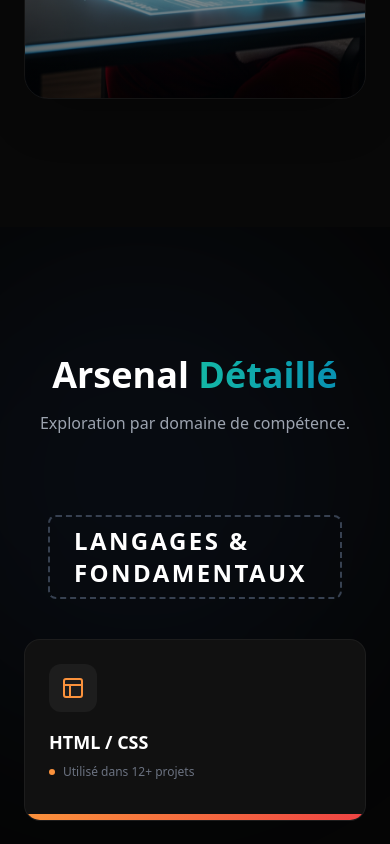
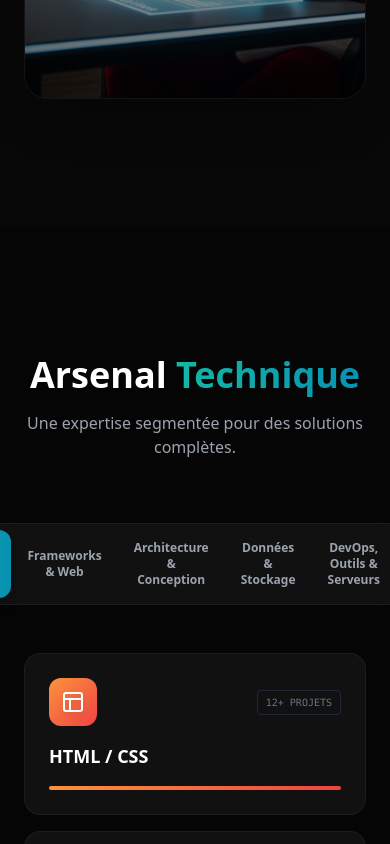
Before and after one commit to DevKosX/PortfolioV2_React, a React (Vite) app: page / in a window 390 px wide. Shown: the part 11156-12000 px from the top of the page. Built offline with nearby package versions, Linux system fonts and the light colour scheme.

Commit message:
amélioration de la fluidité de la section compétences

```diff
--- a/src/App.jsx
+++ b/src/App.jsx
@@ -219,6 +219,7 @@ const App = () => {
   const [selectedExperience, setSelectedExperience] = useState(null);
   const [activeTrip, setActiveTrip] = useState(null);
   const [currentTime, setCurrentTime] = useState(new Date());
+  const [activeCategory, setActiveCategory] = useState("Langages & Fondamentaux");
 
   // State pour l'animation "Scanner" de la section About
   const [scanComplete, setScanComplete] = useState(false);
@@ -1129,48 +1130,86 @@ const App = () => {
       </SectionWrapper>
 
       {/* --- STACK TECHNIQUE --- */}
-      <SectionWrapper id="stack" className={`py-32 ${themeClasses.sectionBgDarker} transition-colors duration-300 relative overflow-hidden`}>
-        <div className="absolute top-0 right-0 w-[500px] h-[500px] bg-blue-500/5 rounded-full blur-[100px] pointer-events-none" />
-        <div className="absolute bottom-0 left-0 w-[500px] h-[500px] bg-purple-500/5 rounded-full blur-[100px] pointer-events-none" />
-
+      <SectionWrapper id="stack" className={`py-32 ${themeClasses.sectionBgDarker} relative overflow-hidden`}>
   <div className="max-w-7xl mx-auto px-6 relative z-10">
-          <div className="space-y-20">
     <div className="text-center mb-16">
       <h2 className="text-4xl md:text-5xl font-extrabold mb-4">
-                 <span className={themeClasses.text}>Arsenal</span> <span className="text-transparent bg-clip-text bg-gradient-to-r from-teal-500 to-cyan-600">Détaillé</span>
+        <span className={themeClasses.text}>Arsenal</span> <span className="text-transparent bg-clip-text bg-gradient-to-r from-teal-500 to-cyan-600">Technique</span>
       </h2>
-               <p className={themeClasses.textMuted}>Exploration par domaine de compétence.</p>
+      <p className={themeClasses.textMuted}>Une expertise segmentée pour des solutions complètes.</p>
     </div>
-            {Object.entries(techStackStructured).map(([category, techs]) => (
-              <div key={category} className="relative">
-                <div className="flex items-center gap-6 mb-10">
-                  <div className={`h-px flex-1 ${isDarkMode ? 'bg-gradient-to-r from-transparent to-gray-800' : 'bg-gray-300'}`} />
-                  <span className={`text-2xl font-black uppercase tracking-widest ${themeClasses.text} border-2 border-dashed border-gray-700 px-6 py-2 rounded-lg`}>{category}</span>
-                  <div className={`h-px flex-1 ${isDarkMode ? 'bg-gradient-to-l from-transparent to-gray-800' : 'bg-gray-300'}`} />
-                </div>
-                <div className="grid grid-cols-1 sm:grid-cols-2 lg:grid-cols-3 xl:grid-cols-4 gap-6">
-                  {techs.map((tech) => (
-                    <div key={tech.name} className={`group relative ${themeClasses.cardBg} border ${themeClasses.cardBorder} rounded-2xl p-6 hover:border-transparent transition-all overflow-hidden`}>
-                      <div className={`absolute inset-0 bg-gradient-to-r ${tech.gradient} opacity-0 group-hover:opacity-100 transition-opacity duration-300 -z-10`} style={{ padding: '1px', borderRadius: '1rem' }}><div className={`w-full h-full ${themeClasses.cardBg} rounded-2xl`} /></div>
-                      <div className="flex items-center justify-between mb-4">
-                        <div className={`p-3 rounded-xl bg-white/5 ${tech.color} group-hover:scale-110 transition-transform`}>{tech.icon}</div>
-                      </div>
-                      <h4 className={`text-lg font-bold ${themeClasses.text} mb-2`}>{tech.name}</h4>
-                      <div className="flex items-center gap-2 text-xs text-gray-500 mb-4">
-                        <div className={`w-1.5 h-1.5 rounded-full bg-current ${tech.color}`} />
-                        <span>Utilisé dans {tech.projects} projets</span>
-                      </div>
-                      <div className="absolute bottom-0 left-0 w-full h-1.5 bg-gray-800">
-                        <div className={`h-full bg-gradient-to-r ${tech.gradient}`} style={{ width: '100%' }} />
-                      </div>
-                    </div>
+
+    {/* NAVIGATION FLUIDE (TABS) */}
+    <div className="flex justify-center mb-12">
+      <div className={`inline-flex p-1.5 rounded-2xl ${isDarkMode ? 'bg-white/5' : 'bg-gray-200'} backdrop-blur-md border ${themeClasses.cardBorder}`}>
+        {Object.keys(techStackStructured).map((cat) => (
+          <button
+            key={cat}
+            onClick={() => setActiveCategory(cat)}
+            className={`relative px-4 py-2.5 rounded-xl text-xs md:text-sm font-bold transition-all duration-300 ${
+              activeCategory === cat ? "text-white" : themeClasses.textMuted
+            }`}
+          >
+            {activeCategory === cat && (
+              <motion.div
+                layoutId="activeTab"
+                className="absolute inset-0 bg-gradient-to-r from-teal-500 to-cyan-600 rounded-xl shadow-lg"
+                transition={{ type: "spring", bounce: 0.2, duration: 0.6 }}
+              />
+            )}
+            <span className="relative z-10">{cat}</span>
+          </button>
         ))}
       </div>
     </div>
+
+    {/* GRILLE ANIMÉE FLUIDE */}
+    <div className="relative min-h-[500px]">
+      <AnimatePresence mode="wait">
+        <motion.div
+          key={activeCategory}
+          initial={{ opacity: 0, x: 20, filter: "blur(10px)" }}
+          animate={{ opacity: 1, x: 0, filter: "blur(0px)" }}
+          exit={{ opacity: 0, x: -20, filter: "blur(10px)" }}
+          transition={{ duration: 0.4, ease: "circOut" }}
+          className="grid grid-cols-1 sm:grid-cols-2 lg:grid-cols-3 xl:grid-cols-4 gap-4 md:gap-6"
+        >
+          {techStackStructured[activeCategory].map((tech, idx) => (
+            <motion.div
+              key={tech.name}
+              initial={{ opacity: 0, y: 20 }}
+              animate={{ opacity: 1, y: 0 }}
+              transition={{ delay: idx * 0.05 }}
+              className={`group relative ${themeClasses.cardBg} border ${themeClasses.cardBorder} rounded-2xl p-6 hover:shadow-2xl hover:shadow-teal-500/10 transition-all`}
+            >
+              <div className="flex items-center justify-between mb-4">
+                <div className={`p-3 rounded-xl bg-gradient-to-br ${tech.gradient} bg-opacity-10 group-hover:scale-110 transition-transform`}>
+                  <div className="text-white drop-shadow-md">{tech.icon}</div>
+                </div>
+                <div className="text-[10px] font-mono text-gray-500 border border-gray-800 px-2 py-1 rounded">
+                   {tech.projects} PROJETS
+                </div>
+              </div>
+
+              <h4 className={`text-lg font-bold ${themeClasses.text} mb-1`}>{tech.name}</h4>
+
+              {/* Barre de progression subtile */}
+              <div className="mt-4 w-full h-1 bg-gray-800 rounded-full overflow-hidden">
+                <motion.div
+                  initial={{ width: 0 }}
+                  animate={{ width: "100%" }}
+                  transition={{ duration: 1, delay: 0.5 }}
+                  className={`h-full bg-gradient-to-r ${tech.gradient}`}
+                />
+              </div>
+            </motion.div>
           ))}
+        </motion.div>
+      </AnimatePresence>
     </div>
   </div>
 </SectionWrapper>
+
 
       {/* --- PASSIONS (AVEC IMAGES CINÉMATIQUES) --- */}
       <SectionWrapper id="passions" className={`py-24 ${themeClasses.sectionBgDarker} relative overflow-hidden transition-colors duration-300`}>
```
Lines whose indentation alone changed are shown as unchanged.
